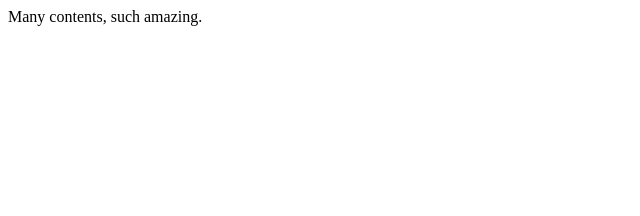
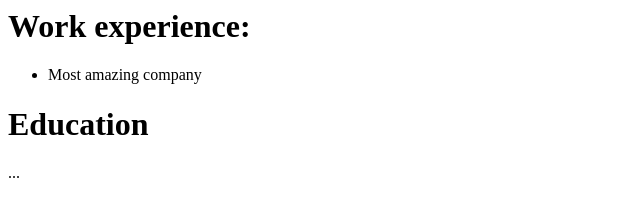
Before and after one commit to EmilLuta/EmilLuta.github.io, a plain HTML site: page index.html in a window 1280 px wide. Shown: the whole page, without its empty margins (0-640 px from the left). Drawn offline with Linux system fonts and the light colour scheme.

Commit message:
Update index.html

```diff
--- a/index.html
+++ b/index.html
@@ -1,8 +1,13 @@
 <html>
 <head>
-  <title>Much title, so wow</title>
+  <title>CV Emil</title>
 </head>
 <body>
-  Many contents, such amazing.
+  <h1>Work experience:</h1>
+  <ul>
+    <li>Most amazing company</li>
+  </ul>
+  <h1>Education</h1>
+  ...
 </body>
 </html>
```
